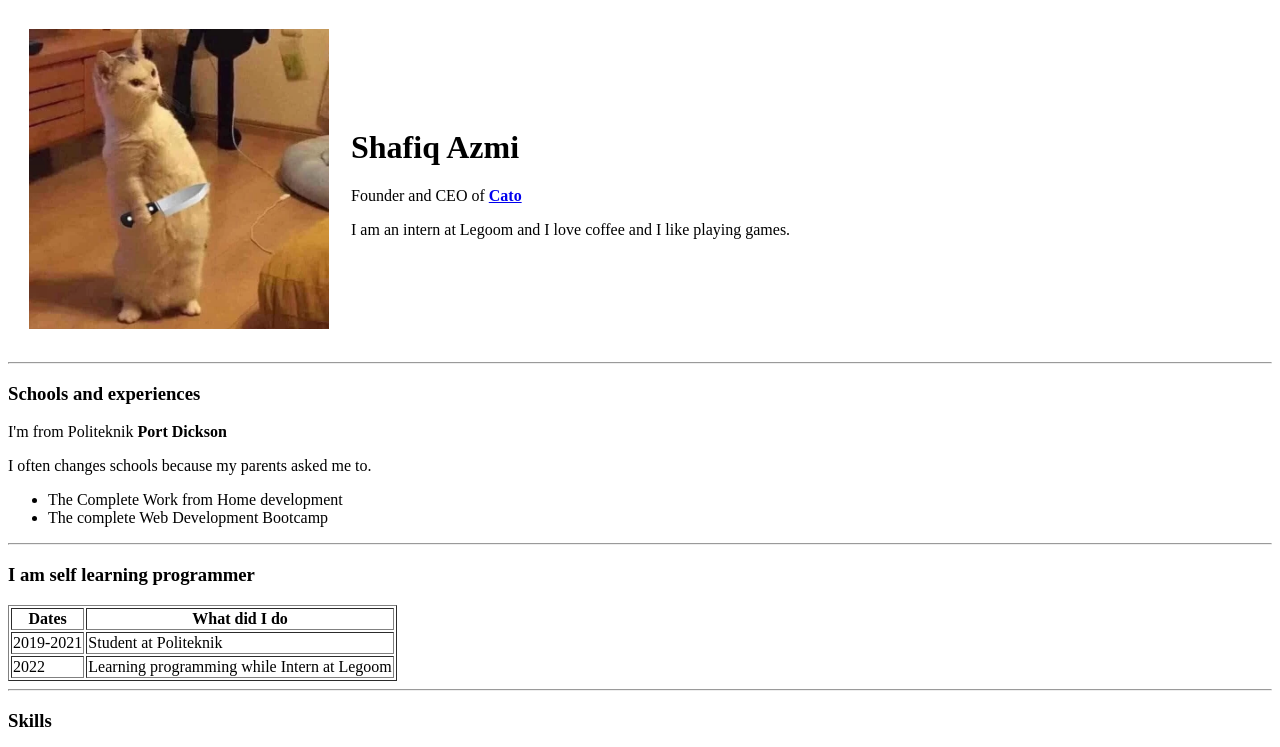
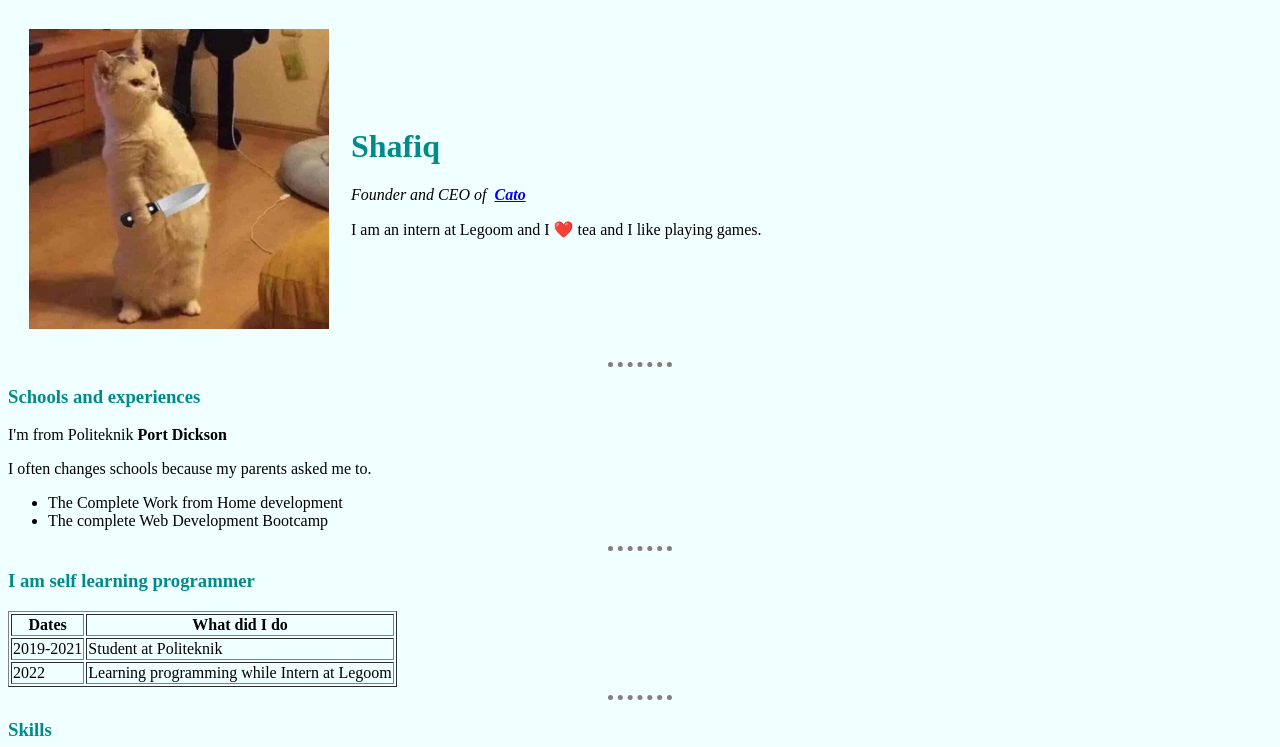
Before and after one commit to shafiqazmi1/cv, a plain HTML site: page index.html in a window 1280 px wide. Shown: the top 747 px of the page. Drawn offline with Linux system fonts and the light colour scheme.

Commit message:
Added Css

```diff
--- /dev/null
+++ b/css/styles.css
@@ -0,0 +1,20 @@
+body {
+ background-color: #f0ffff;
+}
+hr {
+  background-color: #f8f8ff;
+  border-style: dotted none none;
+  border-color: grey;
+  border-width: 5px;
+  width: 5%;
+}
+h1 {
+  color: #008b8b;
+
+}
+h3 {
+  color: #008b8b;
+}
+p {
+  color: black;
+}
--- a/index.html
+++ b/index.html
@@ -3,14 +3,17 @@
   <head>
     <meta charset="utf-8">
     <title>Shafiq personal site</title>
+    <link rel="stylesheet" href="css/styles.css">
+
   </head>
+
   <body>
     <table cellspacing="20">
       <tr>
         <td><img src="images/cato3.webp" width="300" height="300" alt="Shafiq's profile picture"></td>
-        <td><h1>Shafiq Azmi</h1>
-        <p>Founder and CEO of <b><a href="https://www.google.com/search?q=cat+image&rlz=1C1SQJL_enMY917MY917&oq=cat+image&aqs=chrome..69i57.1048j0j4&sourceid=chrome&ie=UTF-8">Cato</a></b></p>
-        <p>I am an intern at Legoom and I love coffee and I like playing games.</p></td>
+        <td><h1>Shafiq</h1>
+        <p><em>Founder and CEO of &nbsp;</em><b><em><a href="https://www.google.com/search?q=cat+image&rlz=1C1SQJL_enMY917MY917&oq=cat+image&aqs=chrome..69i57.1048j0j4&sourceid=chrome&ie=UTF-8">Cato</a></em></b></p>
+        <p>I am an intern at Legoom and I ❤️ tea and I like playing games.</p></td>
       </tr>
     </table>
     <hr>
```
Also changed, not shown: Contact.html (+1 -0 lines), Hobbies.html (+1 -0 lines), input.html (+1 -0 lines).
